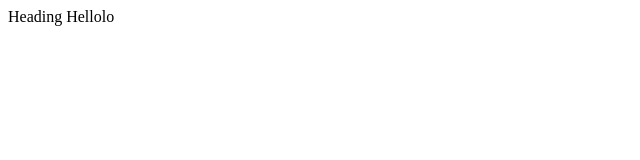
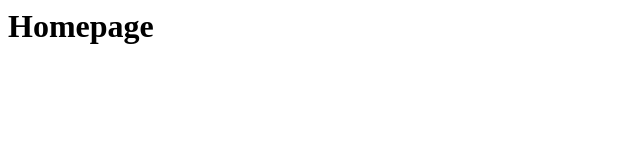
Before and after one commit to kskarthik5/CLCLNLP, a website: page index.html in a window 1280 px wide. Shown: the whole page, without its empty margins (0-640 px from the left). Drawn offline with Linux system fonts and the light colour scheme.

Commit message:
Starting Point

```diff
--- a/index.html
+++ b/index.html
@@ -1,6 +1,4 @@
 <html>
-	<head>Heading</head>
-	<body>
-		Hellolo
-	</body>
+	<title>Collective Learner Centric Language Neutral Learning Platform</title>
+		<h1>Homepage</h1>
 </html>
```
